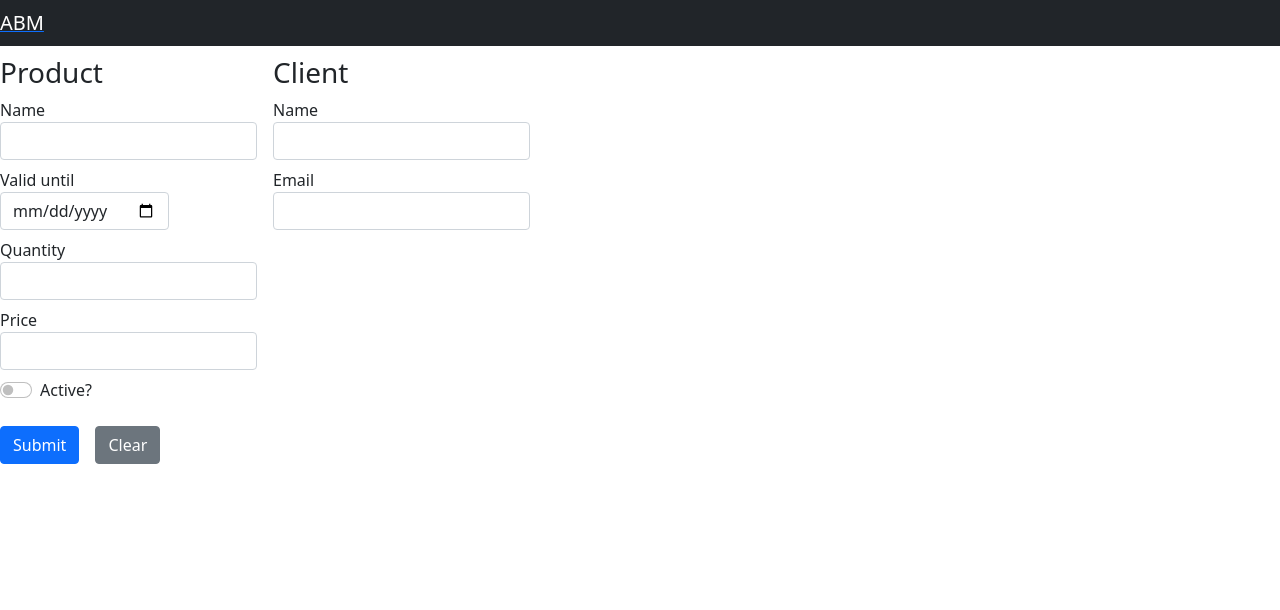
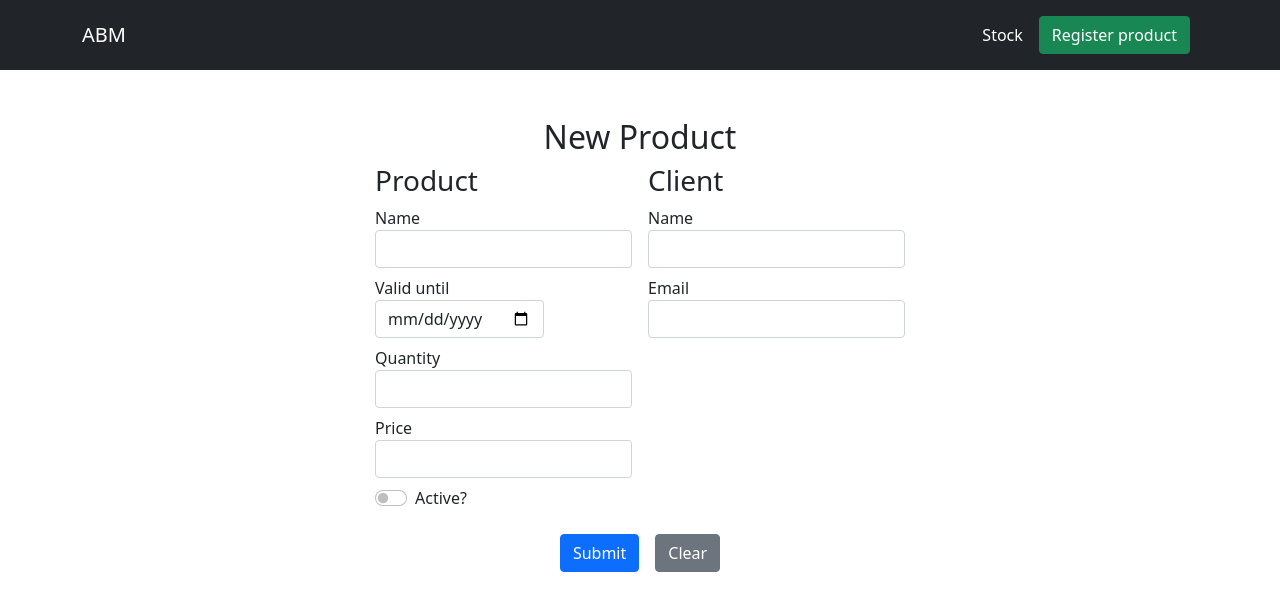
Before and after one commit to gmcerqueira/abm_stock_lexart_labs_front, a React (Create React App) app: page / in a window 1280 px wide. Shown: the top 610 px of the page. Built offline with nearby package versions, Linux system fonts and the light colour scheme.

Commit message:
style ajustments

```diff
--- a/src/components/NavBar.jsx
+++ b/src/components/NavBar.jsx
@@ -1,13 +1,25 @@
-import { Navbar } from 'react-bootstrap';
+import { Container, Nav, Navbar } from 'react-bootstrap';
 import { Link } from 'react-router-dom';
 
 const NavBar = () => (
-  <Navbar bg="dark" variant="dark" fixed="top">
-    <Link to="/">
-      <Navbar.Brand>
+  <Navbar bg="dark" variant="dark" sticky="top">
+    <Container>
+      <Link to="/" className="d-flex align-items-center navbar-brand">
         ABM
-      </Navbar.Brand>
-    </Link>
+      </Link>
+      <Nav className="d-flex align-items-center">
+        <Nav.Link>
+          <Link to="/stock" className="text-decoration-none text-white">
+            Stock
+          </Link>
+        </Nav.Link>
+        <Nav.Link>
+          <Link to="/" className="text-decoration-none btn btn-success">
+            Register product
+          </Link>
+        </Nav.Link>
+      </Nav>
+    </Container>
   </Navbar>
 );
 
--- a/src/components/ProductForm.jsx
+++ b/src/components/ProductForm.jsx
@@ -16,9 +16,9 @@ const ProductForm = () => {
   const toEdit = Object.prototype.hasOwnProperty.call(StockItem, '_id');
 
   return (
-    <section className="w-50 mb-3">
-      <h1>New Product</h1>
-      <Form className="d-flex ">
+    <section className="w-50 mx-auto mt-5 d-flex flex-column justify-content-evenly align-items-center">
+      <h2 className="text-center">New Product</h2>
+      <Form className="w-100 d-flex justify-content-center">
         <div className="me-3">
           <h3>Product</h3>
           <FormInput
@@ -75,12 +75,14 @@ const ProductForm = () => {
           />
         </div>
       </Form>
+      <div>
         <Button onClick={shouldSubmitOrEdit} className="me-3">
           {toEdit ? 'Update' : 'Submit'}
         </Button>
         <Button variant="secondary" onClick={resetItemInicialState}>
           Clear
         </Button>
+      </div>
     </section>
   );
 };
--- a/src/components/StockList.jsx
+++ b/src/components/StockList.jsx
@@ -7,9 +7,9 @@ const StockList = () => {
   const { Stock, getStockItem, deleteStockItem } = useContext(StockContext);
 
   return (
-    <section>
-      <h3>Products</h3>
-      <Table striped bordered hover variant="dark" className="w-50">
+    <section className="text-center mx-auto mt-5 w-75">
+      <h2>Products</h2>
+      <Table striped bordered hover variant="dark">
         <thead>
           <tr>
             <th>_id</th>
```
Lines whose indentation alone changed are shown as unchanged.
